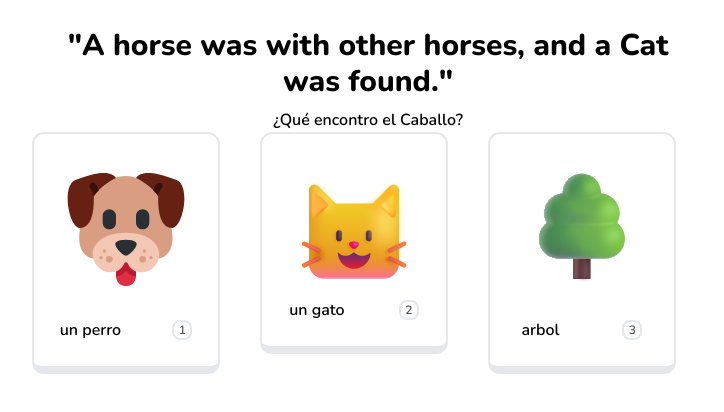
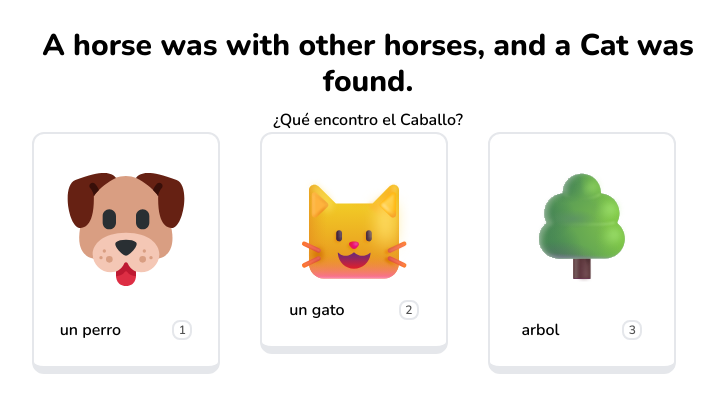
Before and after one commit to NopAngel/lingo-app, a Next.js app: page /challenges/boss/round-3 in a window 1280 px wide. Shown: the top 412 px of the page, without its empty margins (272-996 px from the left). Built offline with nearby package versions, Linux system fonts and the light colour scheme.

Commit message:
page.jsx

```diff
--- a/app/challenges/boss/round-3/page.jsx
+++ b/app/challenges/boss/round-3/page.jsx
@@ -6,7 +6,7 @@ function BossRound3() {
     <main className="flex justify-center mt-[20px]">
       <section>
         <h1 className="text-3xl font-extrabold p-2 max-w-2xl text-center">
-          "A horse was with other horses, and a Cat was found."
+          A horse was with other horses, and a Cat was found.
         </h1>
         <h2 className="w-fit mx-auto">¿Qué encontro el Caballo?</h2>
         <div className="grid grid-cols-3 gap-3">
```
